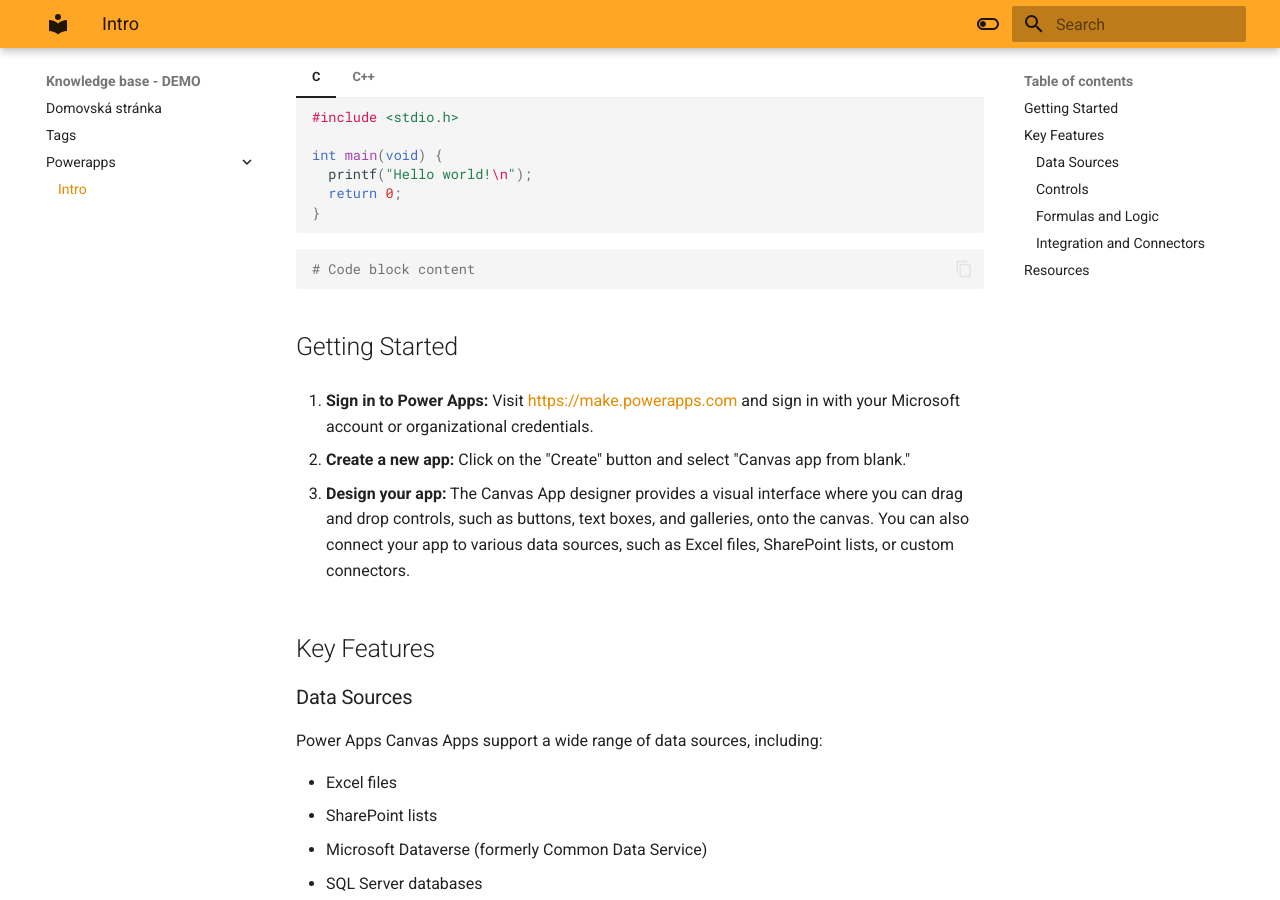
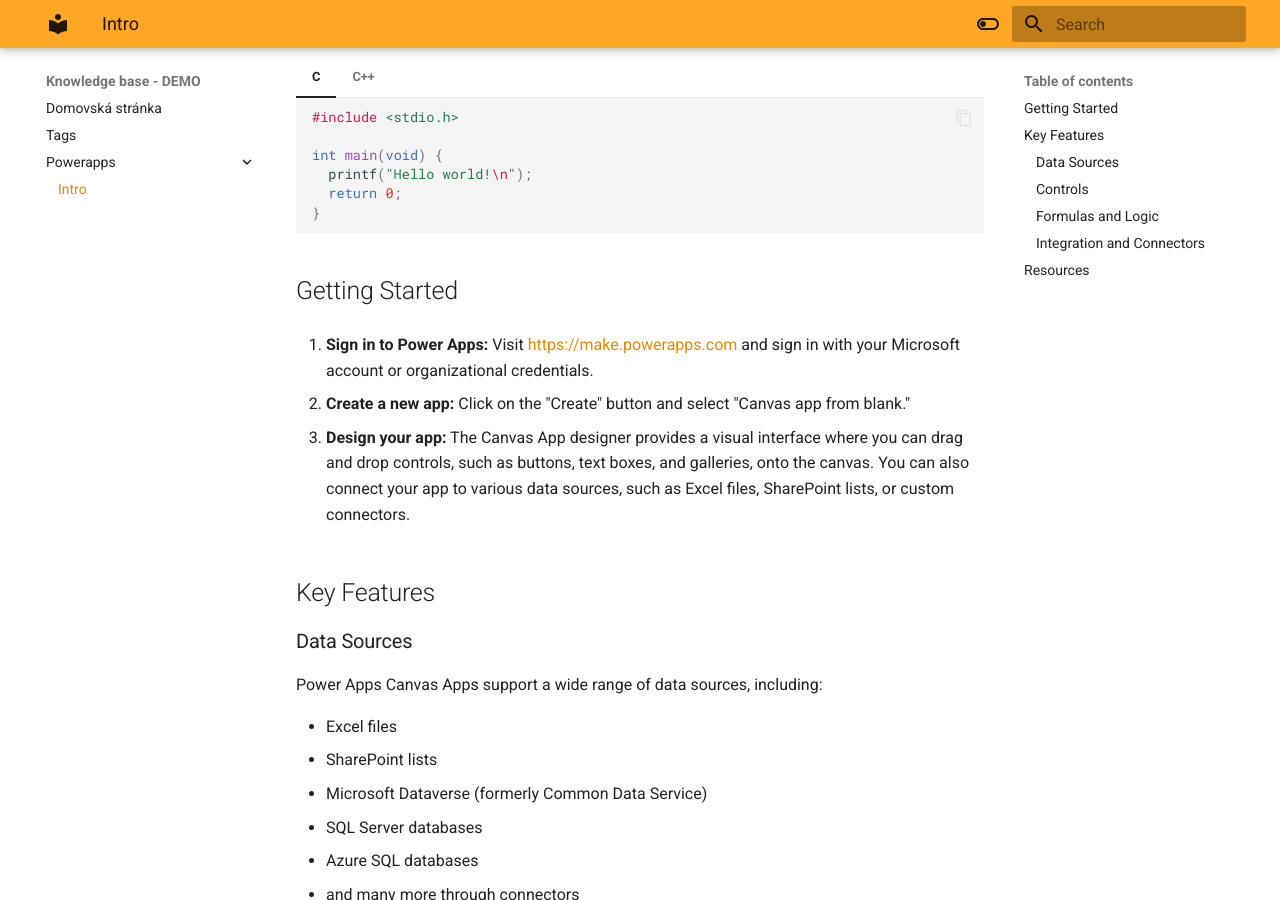
Before and after one commit to fvigh/kb, an MkDocs documentation site: the page built from docs/Powerapps/Intro.md, in a window 1280 px wide and 900 px high, scrolled down 395 px. Built offline with MkDocs 1.6.1 and Material for MkDocs 9.7.7, drawn with Linux system fonts in a browser that asks for light colours.

Commit message:
Update Intro.md

````diff
--- a/docs/Powerapps/Intro.md
+++ b/docs/Powerapps/Intro.md
@@ -17,7 +17,7 @@
 
 === "C"
 
-    ``` c
+    ``` c { .yaml .copy }
     #include <stdio.h>
 
     int main(void) {
@@ -36,11 +36,6 @@
       return 0;
     }
     ```
-
-
-``` { .yaml .copy }
-# Code block content
-```
 
 ## Getting Started
 
````
